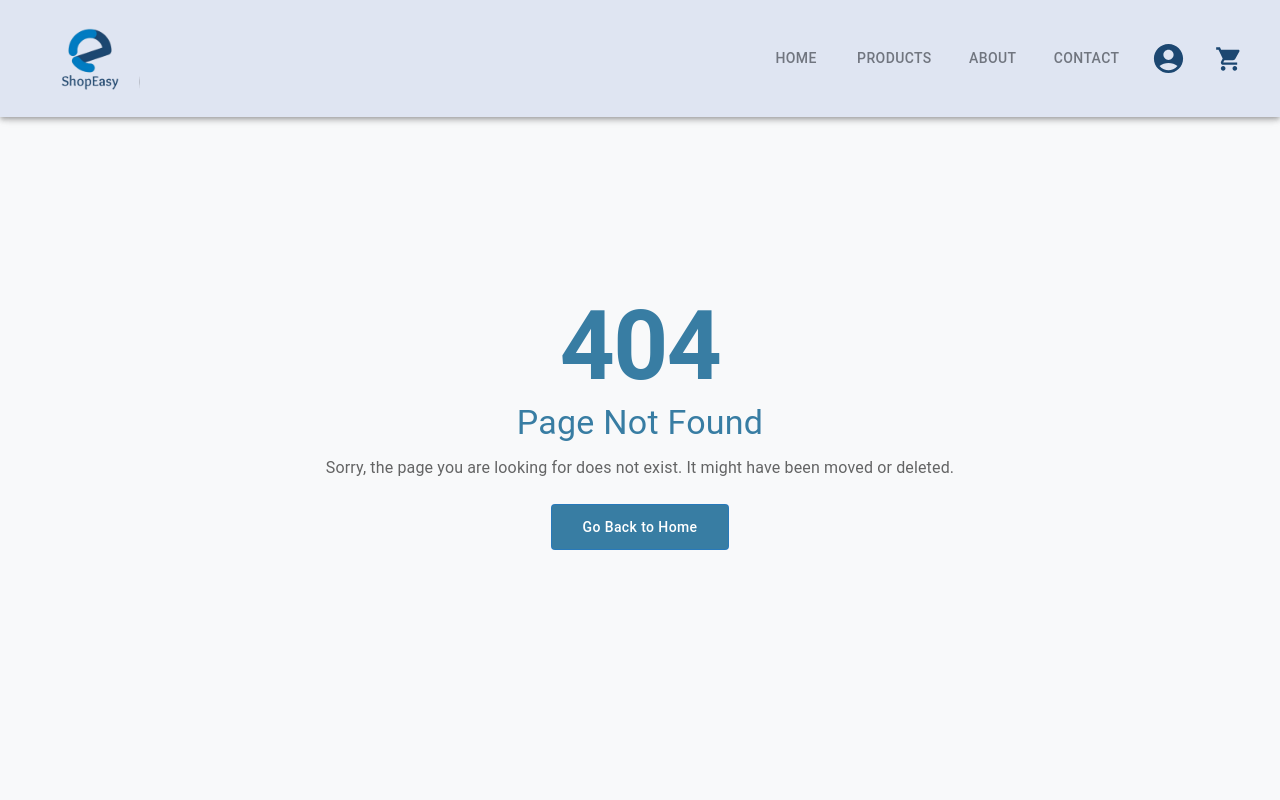
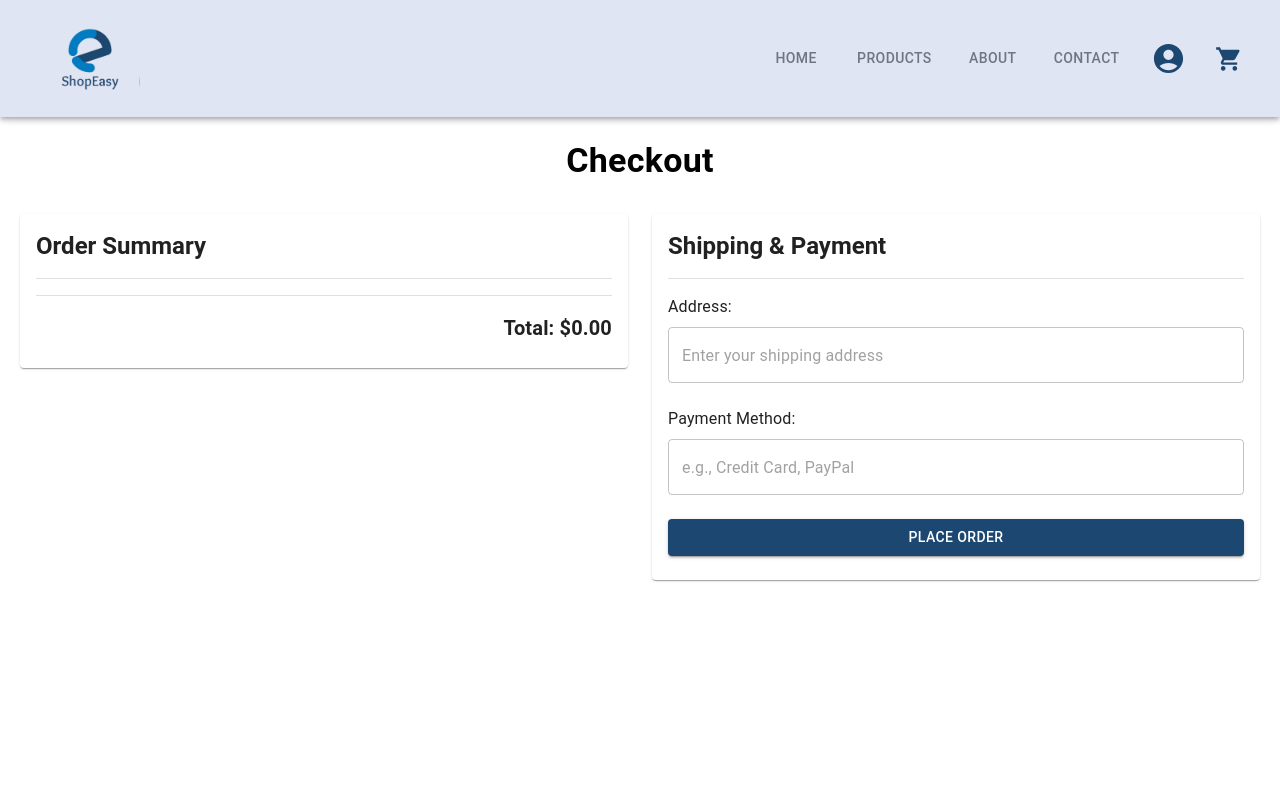
Before and after one commit to Zarib-Ali-Wasif/e-commerce, a React (Vite) app in the folder ecommerceFronted/: page /checkout in a window 1280 px wide. Before the commit this address had no page. Shown: the top 800 px of the page. Built offline with nearby package versions, Linux system fonts and the light colour scheme.

Commit message:
add new components

```diff
--- a/ecommerceFronted/src/components/Cart.jsx
+++ b/ecommerceFronted/src/components/Cart.jsx
@@ -227,11 +227,107 @@ const Cart = () => {
           {/* Order Summary Section */}
           <Grid item xs={12} md={4}>
             <Card sx={{ padding: "20px", backgroundColor: "#fff" }}>
-              <Typography variant="h6" textAlign="center" color="black">
+              <Box
+                sx={{
+                  padding: 3,
+                  backgroundColor: "#f5f5f5",
+                  borderRadius: "8px",
+                  boxShadow: "0 4px 12px rgba(0, 0, 0, 0.1)",
+                }}
+              >
+                <Typography
+                  variant="h5"
+                  textAlign="center"
+                  fontWeight="bold"
+                  color="#1C4771"
+                  gutterBottom
+                >
+                  Order Summary
+                </Typography>
+                <Divider sx={{ my: 2, borderColor: "#1C4771" }} />
+
+                <Box
+                  sx={{
+                    display: "flex",
+                    justifyContent: "space-between",
+                    mb: 1,
+                  }}
+                >
+                  <Typography color="text.secondary" fontWeight="bold">
+                    Total Items:
+                  </Typography>
+                  <Typography color="black">{totalItems}</Typography>
+                </Box>
+
+                <Box
+                  sx={{
+                    display: "flex",
+                    justifyContent: "space-between",
+                    mb: 1,
+                  }}
+                >
+                  <Typography color="text.secondary" fontWeight="bold">
+                    Subtotal:
+                  </Typography>
+                  <Typography color="black">${subtotal.toFixed(2)}</Typography>
+                </Box>
+
+                <Box
+                  sx={{
+                    display: "flex",
+                    justifyContent: "space-between",
+                    mb: 1,
+                  }}
+                >
+                  <Typography color="text.secondary" fontWeight="bold">
+                    Discount:
+                  </Typography>
+                  <Typography color="black">{discount}%</Typography>
+                </Box>
+
+                <Box
+                  sx={{
+                    display: "flex",
+                    justifyContent: "space-between",
+                    mb: 2,
+                  }}
+                >
+                  <Typography color="text.secondary" fontWeight="bold">
+                    GST (16%):
+                  </Typography>
+                  <Typography color="black">
+                    ${((subtotal * gst) / 100).toFixed(2)}
+                  </Typography>
+                </Box>
+
+                <Divider sx={{ my: 2, borderColor: "#1C4771" }} />
+
+                <Box sx={{ display: "flex", justifyContent: "space-between" }}>
+                  <Typography
+                    variant="h6"
+                    color="text.primary"
+                    fontWeight="bold"
+                  >
+                    Total:
+                  </Typography>
+                  <Typography variant="h6" color="#1C4771" fontWeight="bold">
+                    ${calculateTotal().toFixed(2)}
+                  </Typography>
+                </Box>
+              </Box>
+
+              {/* <Typography
+                variant="h5"
+                textAlign="center"
+                fontWeight="bold"
+                color="black"
+              >
                 Order Summary
               </Typography>
               <Divider sx={{ my: 2 }} />
-              <Typography color="black">Total Items: {totalItems}</Typography>
+              <Typography color="black" fontWeight="bold">
+                Total Items: {totalItems}
+              </Typography>
               <Typography color="black">
                 Subtotal: ${subtotal.toFixed(2)}
               </Typography>
@@ -242,7 +338,7 @@ const Cart = () => {
               <Divider sx={{ my: 2 }} />
               <Typography variant="h6" color="black" textAlign="center">
                 Total: ${calculateTotal().toFixed(2)}
-              </Typography>
+              </Typography> */}
               <Button
                 variant="contained"
                 color="secondary"
--- /dev/null
+++ b/ecommerceFronted/src/pages/CheckoutPage.jsx
@@ -0,0 +1,133 @@
+import React, { useState } from "react";
+import {
+  Box,
+  Typography,
+  TextField,
+  Button,
+  Divider,
+  Grid,
+  Card,
+  CardContent,
+} from "@mui/material";
+import { useCart } from "../context/CartContext";
+import { useNavigate } from "react-router-dom";
+
+const CheckoutPage = () => {
+  const { cart, clearCart } = useCart();
+  const [address, setAddress] = useState("");
+  const [paymentMethod, setPaymentMethod] = useState("");
+  const navigate = useNavigate();
+
+  const handlePlaceOrder = () => {
+    if (!address || !paymentMethod) {
+      alert("Please complete all fields before proceeding.");
+      return;
+    }
+
+    // Clear the cart and navigate to the Order Confirmation page
+    clearCart();
+    navigate("/order-confirmation");
+  };
+
+  return (
+    <Box sx={{ padding: "20px", minHeight: "100vh", mt: 15 }}>
+      <Typography variant="h4" textAlign="center" fontWeight="bold" mb={4}>
+        Checkout
+      </Typography>
+      <Grid container spacing={3}>
+        {/* Order Summary */}
+        <Grid item xs={12} md={6}>
+          <Card>
+            <CardContent>
+              <Typography variant="h5" fontWeight="bold" gutterBottom>
+                Order Summary
+              </Typography>
+              <Divider sx={{ my: 2 }} />
+              {cart.map((item, index) => (
+                <Box
+                  key={index}
+                  sx={{
+                    display: "flex",
+                    justifyContent: "space-between",
+                    mb: 2,
+                  }}
+                >
+                  <Typography>{item.title}</Typography>
+                  <Typography>
+                    ${item.price} x {item.quantity}
+                  </Typography>
+                </Box>
+              ))}
+              <Divider sx={{ my: 2 }} />
+              <Typography variant="h6" fontWeight="bold" textAlign="right">
+                Total: $
+                {cart
+                  .reduce(
+                    (total, item) => total + item.price * item.quantity,
+                    0
+                  )
+                  .toFixed(2)}
+              </Typography>
+            </CardContent>
+          </Card>
+        </Grid>
+
+        {/* Address and Payment Section */}
+        <Grid item xs={12} md={6}>
+          <Card>
+            <CardContent>
+              <Typography variant="h5" fontWeight="bold" gutterBottom>
+                Shipping & Payment
+              </Typography>
+              <Divider sx={{ my: 2 }} />
+
+              {/* Address Input */}
+              <Typography variant="body1" mb={1}>
+                Address:
+              </Typography>
+              <TextField
+                fullWidth
+                variant="outlined"
+                placeholder="Enter your shipping address"
+                value={address}
+                onChange={(e) => setAddress(e.target.value)}
+                sx={{ mb: 3 }}
+              />
+
+              {/* Payment Method */}
+              <Typography variant="body1" mb={1}>
+                Payment Method:
+              </Typography>
+              <TextField
+                fullWidth
+                variant="outlined"
+                placeholder="e.g., Credit Card, PayPal"
+                value={paymentMethod}
+                onChange={(e) => setPaymentMethod(e.target.value)}
+                sx={{ mb: 3 }}
+              />
+
+              {/* Place Order Button */}
+              <Button
+                variant="contained"
+                fullWidth
+                sx={{
+                  backgroundColor: "#1C4771",
+                  color: "white",
+                  "&:hover": {
+                    backgroundColor: "#163b56",
+                  },
+                }}
+                onClick={handlePlaceOrder}
+              >
+                Place Order
+              </Button>
+            </CardContent>
+          </Card>
+        </Grid>
+      </Grid>
+    </Box>
+  );
+};
+
+export default CheckoutPage;
--- /dev/null
+++ b/ecommerceFronted/src/pages/OrderConfirmation.jsx
@@ -0,0 +1,38 @@
+import React from "react";
+import { Box, Typography, Button } from "@mui/material";
+import { useNavigate } from "react-router-dom";
+
+const OrderConfirmation = () => {
+  const navigate = useNavigate();
+
+  const handleContinueShopping = () => {
+    navigate("/products");
+  };
+
+  return (
+    <Box sx={{ textAlign: "center", padding: "50px", mt: 15 }}>
+      <Typography variant="h4" fontWeight="bold" gutterBottom>
+        Thank You for Your Order!
+      </Typography>
+      <Typography variant="body1" mb={4}>
+        Your order has been successfully placed. We will notify you with updates
+        soon.
+      </Typography>
+      <Button
+        variant="contained"
+        sx={{
+          backgroundColor: "#1C4771",
+          color: "white",
+          "&:hover": {
+            backgroundColor: "#163b56",
+          },
+        }}
+        onClick={handleContinueShopping}
+      >
+        Continue Shopping
+      </Button>
+    </Box>
+  );
+};
+
+export default OrderConfirmation;
--- a/ecommerceFronted/src/routes/AppRoutes.jsx
+++ b/ecommerceFronted/src/routes/AppRoutes.jsx
@@ -8,6 +8,8 @@ import NotFound from "../pages/NotFound";
 import Layout from "../components/Layout";
 import Cart from "../components/Cart";
 import CartProvider from "../context/CartContext";
+import CheckoutPage from "../pages/CheckoutPage";
+import OrderConfirmation from "../pages/OrderConfirmation";
 
 function AppRoutes() {
   return (
@@ -30,6 +32,8 @@ function AppRoutes() {
             />
             <Route path="/contact" element={<Contact />} />
             <Route path="/cart" element={<Cart />} />
+            <Route path="/checkout" element={<CheckoutPage />} />
+            <Route path="/order-confirmation" element={<OrderConfirmation />} />
 
             <Route path="*" element={<NotFound />} />
           </Routes>
```
